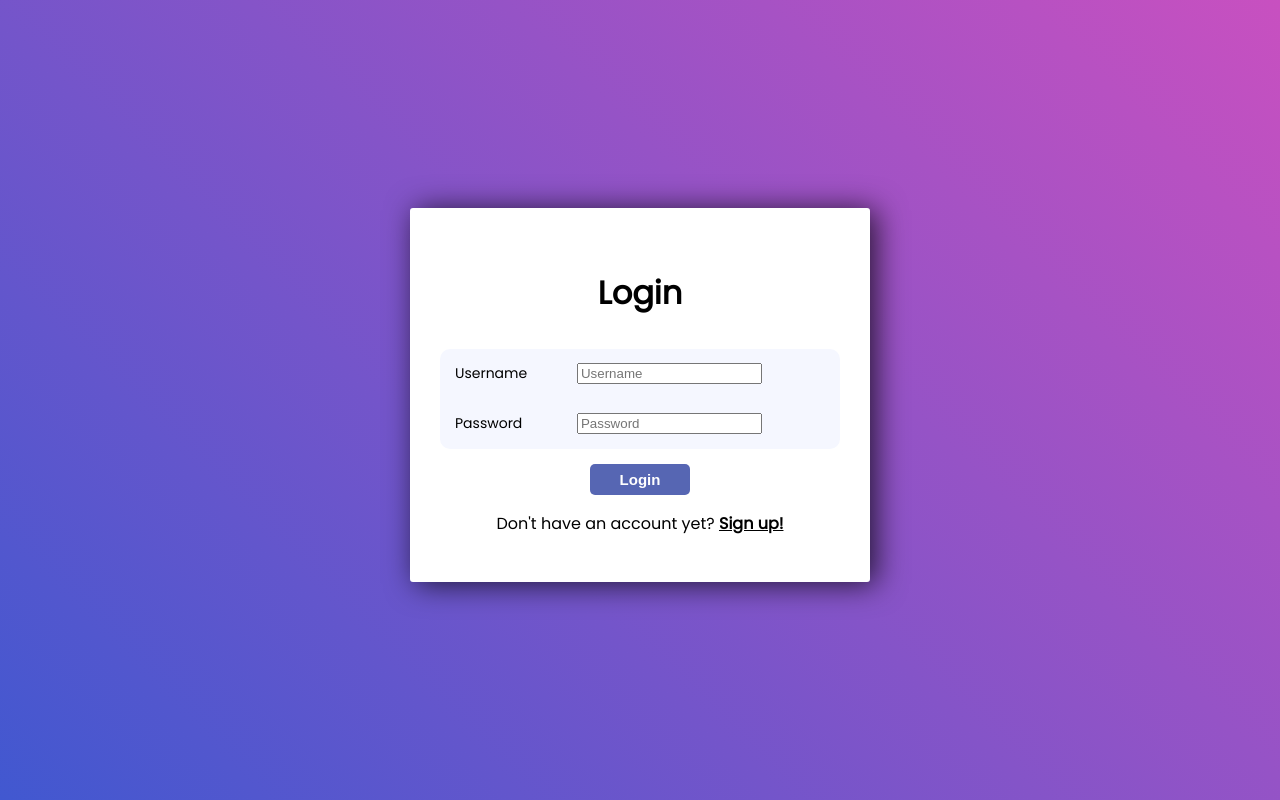
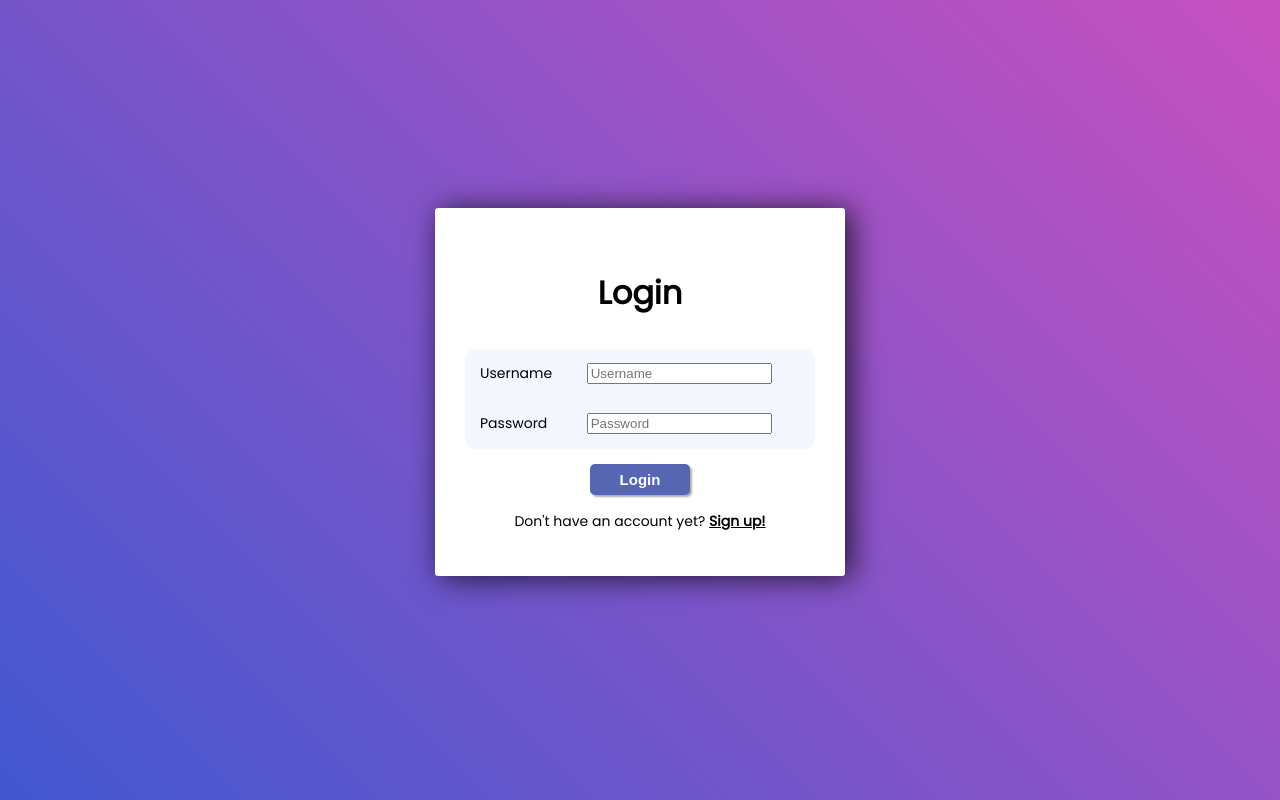
Before and after one commit to amandachristie/Tugas2-PBP, a Django app: page /todolist/login/ in a window 1280 px wide. Run offline with Django 4.2, Linux system fonts and the light colour scheme.

Commit message:
Revise styles

```diff
--- a/todolist/static/create_task.css
+++ b/todolist/static/create_task.css
@@ -39,7 +39,6 @@ h1 {
     text-align: center;
     padding: 10px;
     font-family: 'Poppins';
-    font-weight: bold;
 }
 a,p {
     color: rgb(0, 0, 0);
@@ -57,6 +56,7 @@ a,p {
     font-weight: bold;
     border-radius: 5px;
     cursor: pointer;
+    box-shadow: 2px 2px 2px 0px rgba(145, 145, 145, 0.75);
 }
 .button:hover {
     background-color: #2c2c2c;
--- a/todolist/static/login.css
+++ b/todolist/static/login.css
@@ -8,7 +8,7 @@ body{
     justify-content: center;
 }
 .card-body {
-    width:400px;
+    width:350px;
     margin: 200px auto;
     padding:30px;
     background-color: #fff;
@@ -36,12 +36,18 @@ h1 {
     text-align: center;
     padding: 10px;
     font-family: 'Poppins';
-    font-weight: bold;
 }
 a,p {
     color: rgb(0, 0, 0);
     font-family: 'Poppins';
     text-align: center;
+    font-size: 14px;
+}
+a:hover{
+    color: rgb(154, 70, 145);
+    font-family: 'Poppins';
+    text-align: center;
+    font-size: 14px;
 }
 .message {
     color: rgb(154, 70, 145);
@@ -59,6 +65,7 @@ a,p {
     font-weight: bold;
     border-radius: 5px;
     cursor: pointer;
+    box-shadow: 2px 2px 2px 0px rgba(145, 145, 145, 0.75);
 }
 .button:hover {
     background-color: #2c2c2c;
--- a/todolist/static/register.css
+++ b/todolist/static/register.css
@@ -8,7 +8,7 @@ body{
     justify-content: center;
 }
 .card-body {
-    width:800px;
+    width:750px;
     margin: 175px auto;
     padding:20px;
     background-color: #fff;
@@ -60,6 +60,7 @@ h1{
     font-weight: bold;
     border-radius: 5px;
     cursor: pointer;
+    box-shadow: 2px 2px 2px 0px rgba(145, 145, 145, 0.75);
 }
 .button:hover {
     background-color: #2c2c2c;
--- a/todolist/templates/todolist.html
+++ b/todolist/templates/todolist.html
@@ -16,7 +16,7 @@
         <div class="card-body">
 
             <h1>Welcome, {{username}}!👋</h1>
-            <h2>📋 This is your personal todolist 📋</h2>
+            <h2>📋 This is your todolist 📋</h2>
 
             {% if jumlah_task == 0 %}
             <p class="message" colspan="6">No new tasks are created.</p></tr>
```
Also changed, not shown: todolist/static/todolist.css (+11 -6 lines).
